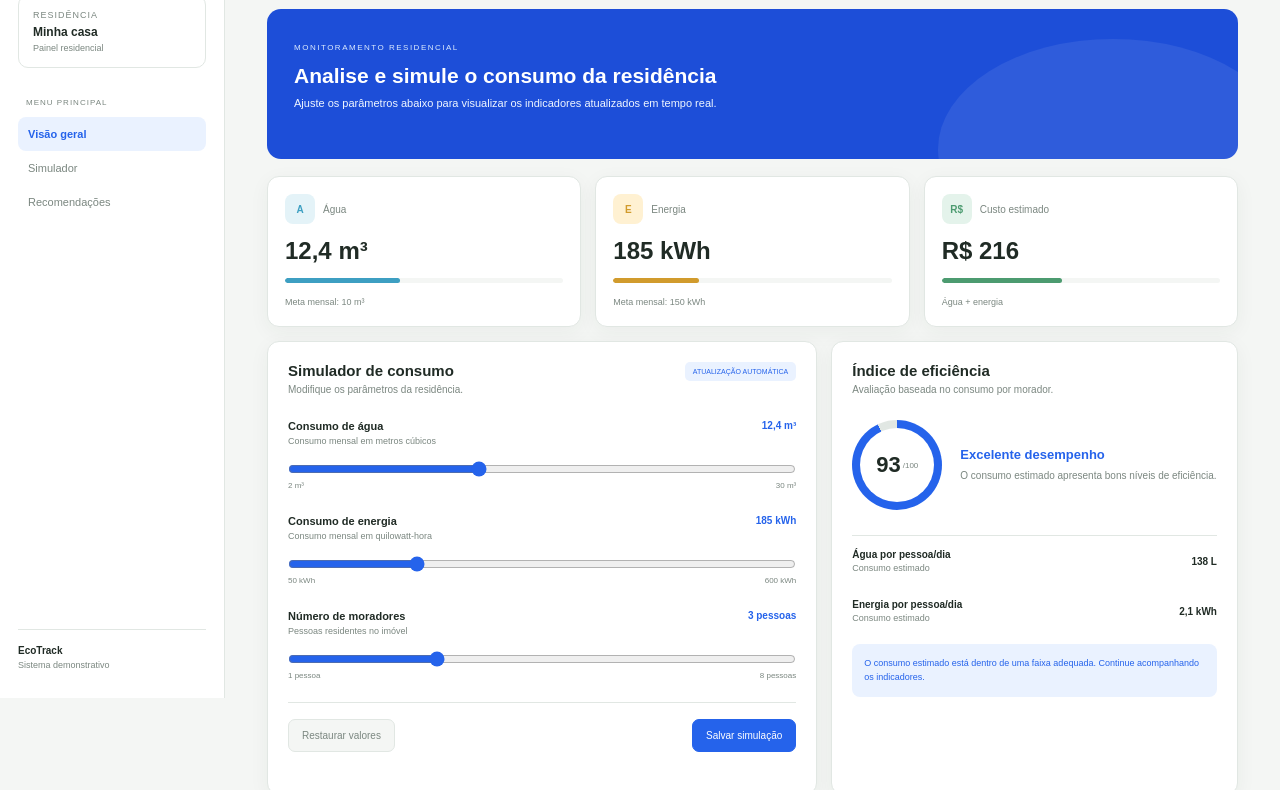
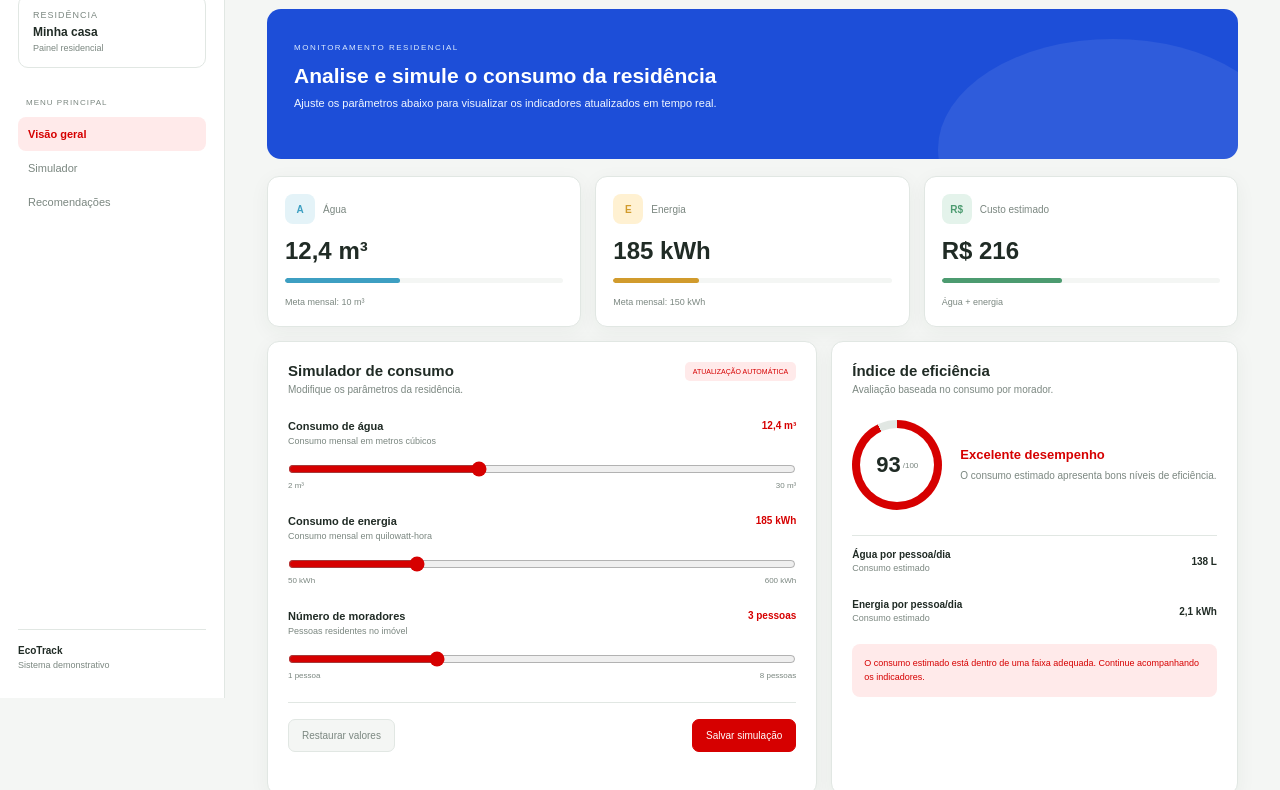
Before and after one commit to lucas-mendes1/ecotrack, a website with bundled scripts: page index.html in a window 1280 px wide. Shown: the part 102-892 px from the top of the page. Built offline with nearby package versions, Linux system fonts and the light colour scheme.

Commit message:
feat: ajustarvisual

```diff
--- a/styles.css
+++ b/styles.css
@@ -5,8 +5,8 @@
     --muted: #7b8780;
     --border: #e1e7e3;
 
-    --primary: #2563eb;
-    --primary-light: #eaf2ff;
+    --primary: #d60000;
+    --primary-light: #ffeaea;
 
     --water: #3d9fc2;
     --energy: #d19b2d;
```
